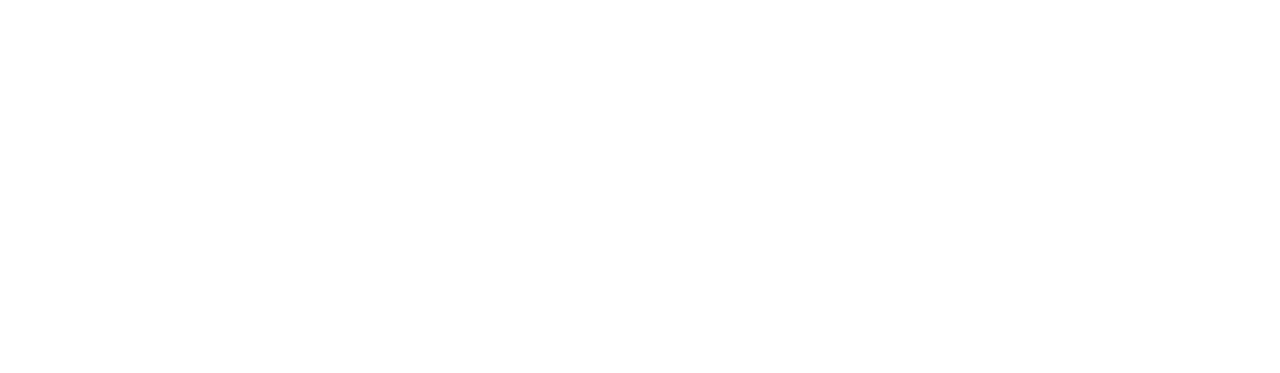
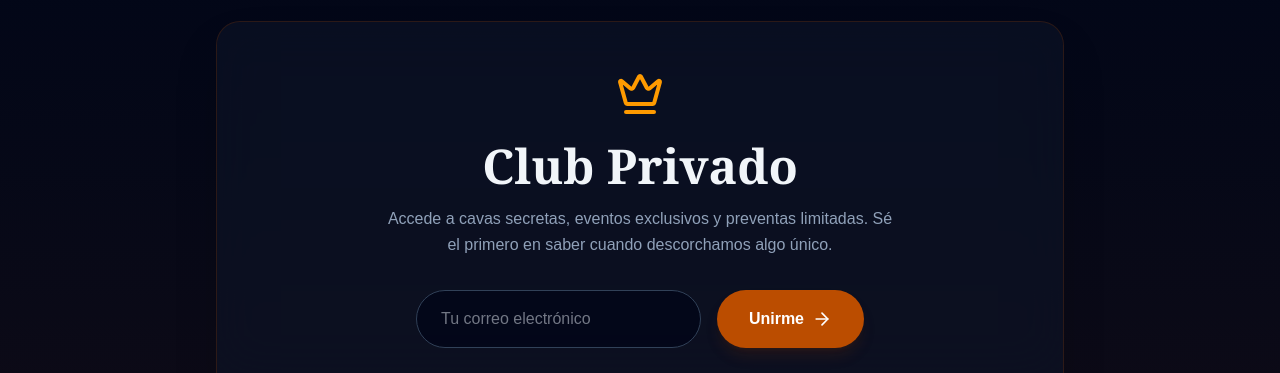
Before and after one commit to ehc90/cavapyc, a Next.js app: page / in a window 1280 px wide. Shown: the part 2427-2800 px from the top of the page. Before the commit the page ends 2352 px from the top, so only its background shows below. Built offline with nearby package versions, Linux system fonts and the light colour scheme; no server answers; the database is empty.

Commit message:
Feat: Add Club Privado section and Footer

```diff
--- a/app/page.tsx
+++ b/app/page.tsx
@@ -1,6 +1,8 @@
 import Hero from '@/components/Hero';
 import Catalog from '@/components/Catalog';
 import BodegaIudica from '@/components/BodegaIudica';
+import ClubPrivado from '@/components/ClubPrivado';
+import Footer from '@/components/Footer';
 
 export default function Home() {
     return (
@@ -8,6 +10,8 @@
             <Hero />
             <BodegaIudica />
             <Catalog />
+            <ClubPrivado />
+            <Footer />
         </main>
     );
 }
--- /dev/null
+++ b/components/ClubPrivado.tsx
@@ -0,0 +1,91 @@
+'use client';
+
+import React, { useState } from 'react';
+import { motion } from 'framer-motion';
+import { Crown, ArrowRight, Loader2 } from 'lucide-react';
+import { collection, addDoc, serverTimestamp } from 'firebase/firestore';
+import { db } from '@/lib/firebase';
+
+export default function ClubPrivado() {
+    const [email, setEmail] = useState('');
+    const [status, setStatus] = useState<'idle' | 'loading' | 'success' | 'error'>('idle');
+
+    const subscribe = async (e: React.FormEvent) => {
+        e.preventDefault();
+        if (!email) return;
+
+        setStatus('loading');
+        try {
+            await addDoc(collection(db, 'club_members'), {
+                email,
+                joinedAt: serverTimestamp(),
+                source: 'web_footer'
+            });
+            setStatus('success');
+            setEmail('');
+        } catch (error) {
+            console.error('Error joining club:', error);
+            setStatus('error');
+        }
+    };
+
+    return (
+        <section id="club" className="py-24 bg-gradient-to-b from-slate-950 to-amber-950/20 relative overflow-hidden">
+            <div className="max-w-4xl mx-auto px-6 text-center relative z-10">
+
+                <motion.div
+                    initial={{ opacity: 0, scale: 0.9 }}
+                    whileInView={{ opacity: 1, scale: 1 }}
+                    transition={{ duration: 0.8 }}
+                    className="bg-slate-900/50 backdrop-blur-xl border border-amber-900/30 p-12 rounded-3xl shadow-2xl"
+                >
+                    <Crown className="w-12 h-12 text-amber-500 mx-auto mb-6" />
+
+                    <h2 className="text-3xl md:text-5xl font-serif font-bold text-slate-100 mb-4">
+                        Club Privado
+                    </h2>
+
+                    <p className="text-slate-400 mb-8 max-w-lg mx-auto leading-relaxed">
+                        Accede a cavas secretas, eventos exclusivos y preventas limitadas.
+                        Sé el primero en saber cuando descorchamos algo único.
+                    </p>
+
+                    <form onSubmit={subscribe} className="flex flex-col md:flex-row gap-4 max-w-md mx-auto">
+                        <input
+                            type="email"
+                            placeholder="Tu correo electrónico"
+                            value={email}
+                            onChange={(e) => setEmail(e.target.value)}
+                            className="flex-1 bg-slate-950/80 border border-slate-700 rounded-full px-6 py-4 text-slate-200 outline-none focus:border-amber-500 transition-colors"
+                            disabled={status === 'loading' || status === 'success'}
+                        />
+                        <button
+                            type="submit"
+                            disabled={status === 'loading' || status === 'success'}
+                            className="bg-amber-700 hover:bg-amber-600 text-white px-8 py-4 rounded-full font-bold transition-all disabled:opacity-50 disabled:cursor-not-allowed flex items-center justify-center gap-2 shadow-lg shadow-amber-900/20"
+                        >
+                            {status === 'loading' ? (
+                                <Loader2 className="w-5 h-5 animate-spin" />
+                            ) : status === 'success' ? (
+                                '¡Bienvenido!'
+                            ) : (
+                                <>Unirme <ArrowRight className="w-5 h-5" /></>
+                            )}
+                        </button>
+                    </form>
+
+                    {status === 'success' && (
+                        <motion.p
+                            initial={{ opacity: 0, y: 10 }}
+                            animate={{ opacity: 1, y: 0 }}
+                            className="mt-4 text-green-400 font-medium"
+                        >
+                            Has sido añadido a la lista de honor.
+                        </motion.p>
+                    )}
+                </motion.div>
+
+            </div>
+        </section>
+    );
+}
--- /dev/null
+++ b/components/Footer.tsx
@@ -0,0 +1,48 @@
+'use client';
+
+import React from 'react';
+import { Instagram, Phone, Mail } from 'lucide-react';
+import { motion } from 'framer-motion';
+
+export default function Footer() {
+    return (
+        <footer className="bg-slate-950 pt-20 pb-10 border-t border-slate-900">
+            <div className="max-w-7xl mx-auto px-6 flex flex-col items-center">
+
+                {/* Logo or Brand Name */}
+                <h3 className="text-2xl font-serif font-bold text-amber-500 mb-8 tracking-wider">
+                    PRÍNCIPE Y CENTAURO
+                </h3>
+
+                {/* Social Icons */}
+                <div className="flex gap-8 mb-12">
+                    <SocialIcon href="https://instagram.com" icon={<Instagram />} label="Instagram" />
+                    <SocialIcon href="https://wa.me/your-number" icon={<Phone />} label="WhatsApp" />
+                    <SocialIcon href="mailto:contacto@principeycentauro.com" icon={<Mail />} label="Email" />
+                </div>
+
+                {/* Copyright */}
+                <div className="text-slate-600 text-sm font-light tracking-wide text-center">
+                    <p>&copy; {new Date().getFullYear()} Príncipe y Centauro. Todos los derechos reservados.</p>
+                    <p className="mt-2 text-xs opacity-50">Mendoza, Argentina.</p>
+                </div>
+            </div>
+        </footer>
+    );
+}
+
+function SocialIcon({ href, icon, label }: { href: string; icon: React.ReactNode; label: string }) {
+    return (
+        <motion.a
+            href={href}
+            target="_blank"
+            rel="noopener noreferrer"
+            whileHover={{ scale: 1.2, rotate: 5 }}
+            whileTap={{ scale: 0.9 }}
+            className="w-12 h-12 flex items-center justify-center rounded-full border border-amber-600/30 text-amber-500 hover:bg-amber-900/20 hover:border-amber-500 transition-all duration-300"
+            aria-label={label}
+        >
+            {React.cloneElement(icon as React.ReactElement, { strokeWidth: 1.5, className: "w-6 h-6" })}
+        </motion.a>
+    );
+}
```
